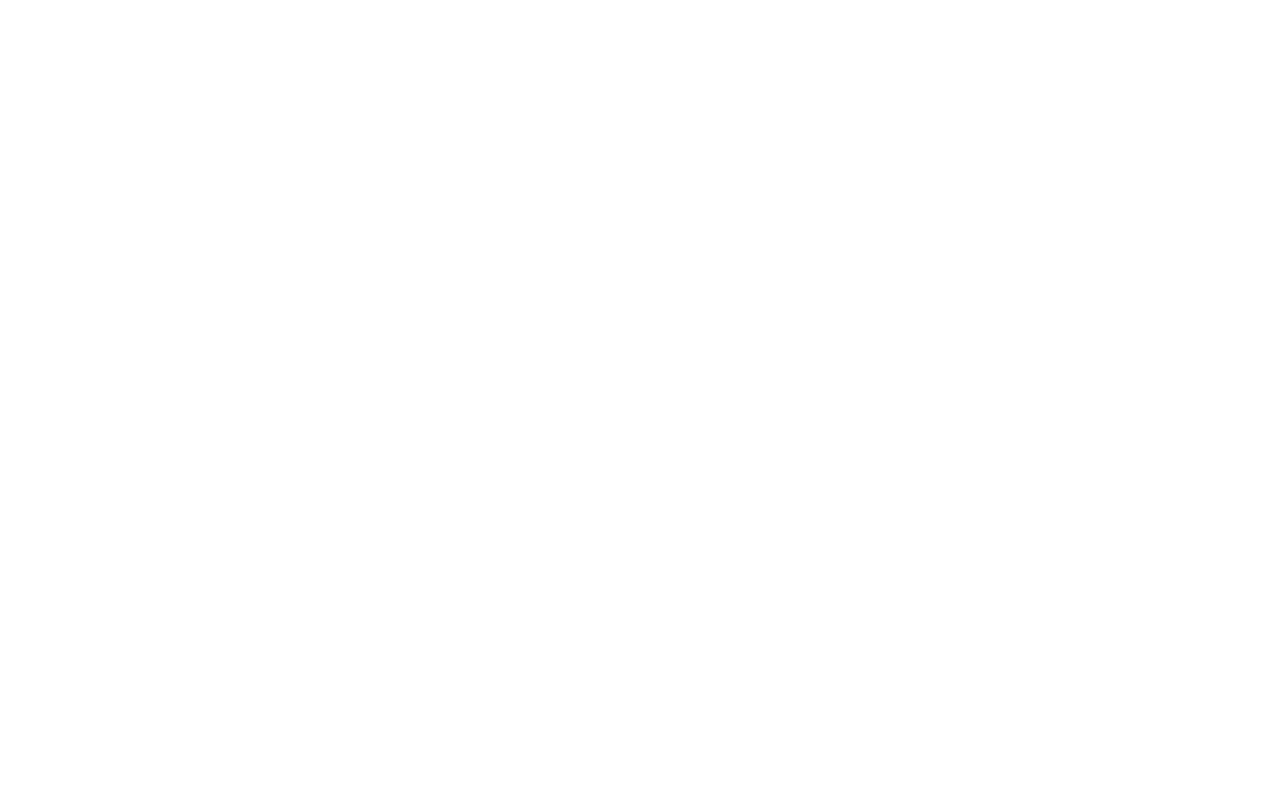
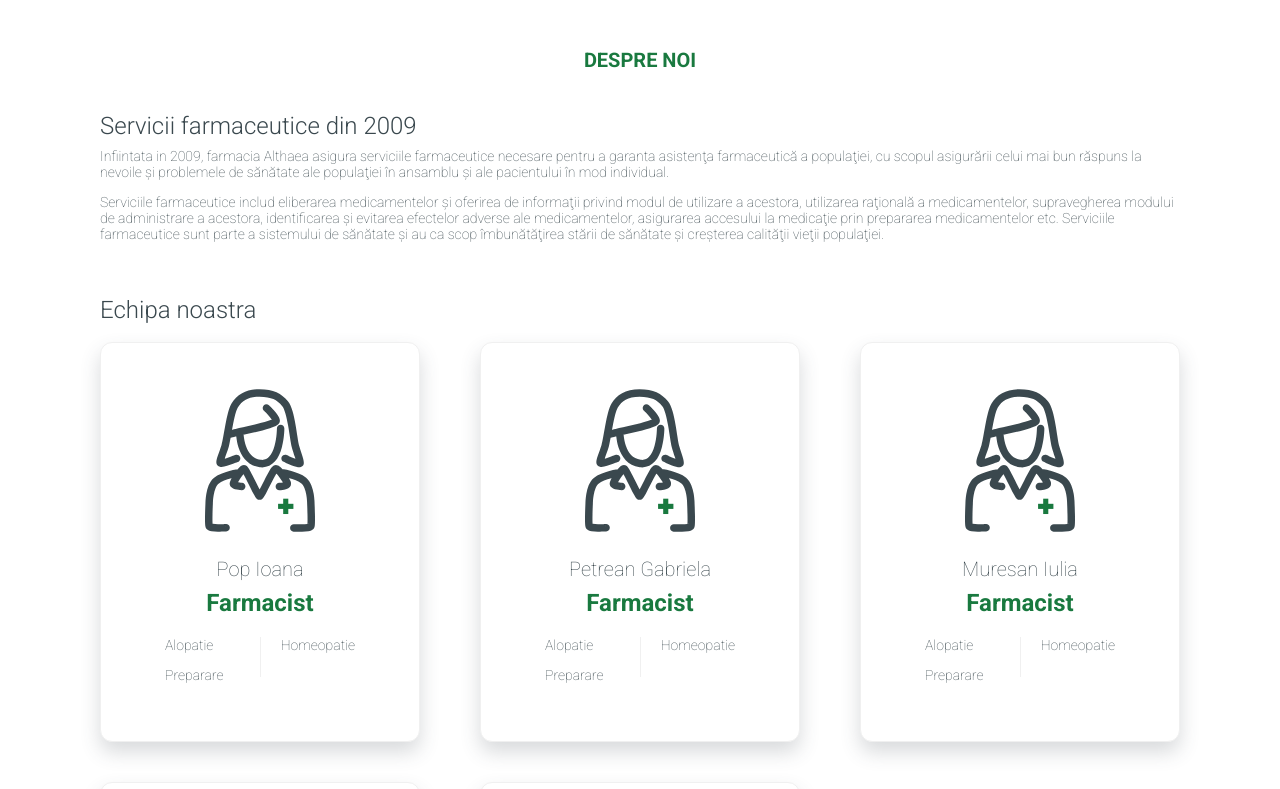
Before and after one commit to muresanalex/althaea-next, a Next.js app: page / in a window 1280 px wide. Shown: the part 571-1360 px from the top of the page. Before the commit the page ends 800 px from the top, so only its background shows below. Built offline with nearby package versions, Linux system fonts and the light colour scheme.

Commit message:
Add about us section

```diff
--- /dev/null
+++ b/components/about/About.js
@@ -0,0 +1,37 @@
+import React from "react";
+import styles from "./About.module.css";
+import team from "../../data/team.json";
+import Card from "../card/Card";
+
+const About = () => (
+  <section id="about-us" className={styles.section}>
+    <h3 className={styles.title}>Despre noi</h3>
+    <section className={styles.subsection}>
+      <h4 className={styles.subtitle}>Servicii farmaceutice din 2009</h4>
+      <p>
+        Infiintata in 2009, farmacia Althaea asigura serviciile farmaceutice
+        necesare pentru a garanta asistenţa farmaceutică a populaţiei, cu scopul
+        asigurării celui mai bun răspuns la nevoile şi problemele de sănătate
+        ale populaţiei în ansamblu şi ale pacientului în mod individual.
+      </p>
+      <p>
+        Serviciile farmaceutice includ eliberarea medicamentelor şi oferirea de
+        informaţii privind modul de utilizare a acestora, utilizarea raţională a
+        medicamentelor, supravegherea modului de administrare a acestora,
+        identificarea şi evitarea efectelor adverse ale medicamentelor,
+        asigurarea accesului la medicaţie prin prepararea medicamentelor etc.
+        Serviciile farmaceutice sunt parte a sistemului de sănătate şi au ca
+        scop îmbunătăţirea stării de sănătate şi creşterea calităţii vieţii
+        populaţiei.
+      </p>
+    </section>
+    <h4 className={styles.subtitle}>Echipa noastra</h4>
+    <div className={styles.cards}>
+      {team.items.map((member) => (
+        <Card key={member.name} {...member} />
+      ))}
+    </div>
+  </section>
+);
+
+export default About;
--- /dev/null
+++ b/components/about/About.module.css
@@ -0,0 +1,51 @@
+.section {
+  max-width: 1080px;
+  margin: 50px auto 0;
+  display: flex;
+  flex-direction: column;
+}
+
+.subsection {
+  margin-bottom: 40px;
+}
+
+.title {
+  color: var(--primary);
+  text-transform: uppercase;
+  align-self: center;
+  margin: 0 0 40px;
+  font-size: 20px;
+  font-weight: 700;
+}
+
+.subtitle {
+  color: var(--grey);
+  font-size: 24px;
+  margin: 0 0 8px;
+  font-weight: 300;
+}
+
+.cards {
+  display: flex;
+  flex-wrap: wrap;
+  justify-content: space-between;
+  margin-top: 10px;
+  padding-bottom: 40px;
+}
+
+.cards::after {
+  content: "";
+  width: 320px;
+}
+
+@media screen and (max-width: 1079px) {
+  .section {
+    padding: 0 20px;
+  }
+
+  .cards {
+    flex-wrap: nowrap;
+    justify-content: space-between;
+    overflow-x: scroll;
+  }
+}
--- /dev/null
+++ b/components/card/Card.js
@@ -0,0 +1,25 @@
+import React from "react";
+import Image from "next/image";
+import styles from "./Card.module.css";
+
+const Card = ({ name, title, attributes }) => (
+  <div className={styles.card}>
+    <Image
+      className={styles.image}
+      src="/pharmacist.svg"
+      alt="ilustratie farmacist"
+      width={110}
+      height={145}
+    />
+    <p className={styles.name}>{name}</p>
+    <p className={styles.title}>{title}</p>
+    <div className={styles.attributes}>
+      {attributes.map((attribute) => (
+        <p key={attribute}>{attribute}</p>
+      ))}
+      <div className={styles.divider} />
+    </div>
+  </div>
+);
+
+export default Card;
--- /dev/null
+++ b/components/card/Card.module.css
@@ -0,0 +1,65 @@
+.card {
+  width: 320px;
+  height: 400px;
+  background-color: white;
+  border: 1px solid var(--light-grey);
+  border-radius: 12px;
+  box-shadow: 0px 10px 20px rgba(58, 72, 78, 0.2);
+  display: flex;
+  flex-direction: column;
+  align-items: center;
+  justify-content: center;
+  margin-bottom: 40px;
+  padding: 0 64px;
+}
+
+.image {
+  margin-bottom: 24px;
+}
+
+.name {
+  margin: 0 0 8px;
+  font-size: 20px;
+}
+
+.title {
+  margin: 0 0 20px;
+  font-size: 24px;
+  font-weight: 700;
+  color: var(--primary);
+}
+
+.attributes {
+  position: relative;
+  display: flex;
+  flex-wrap: wrap;
+  width: 100%;
+}
+
+.attributes p {
+  width: 50%;
+  text-align: left;
+}
+
+.attributes p:nth-child(2n) {
+  text-align: right;
+}
+
+.divider {
+  position: absolute;
+  width: 1px;
+  height: 40px;
+  background-color: var(--light-grey);
+  left: 50%;
+}
+
+@media screen and (max-width: 1079px) {
+  .card {
+    flex: 0 0 320px;
+    margin: 0 60px 0 0;
+  }
+
+  .card:last-child {
+    margin: 0;
+  }
+}
--- a/components/header/Header.js
+++ b/components/header/Header.js
@@ -5,9 +5,9 @@
 import menu from "../../data/menu.json";
 import styles from "./Header.module.css";
 
-
 const DesktopHeader = () => {
   return (
+    <header className={styles.header}>
       <div className="max-width">
         <Link href="/">
           <Image
@@ -21,12 +21,15 @@
           <ul className={styles["header-items"]}>
             {menu.items.map((item) => (
               <li className={styles["header-item"]} key={item.href}>
-              <Link href={item.href}>{item.title}</Link>
+                <Link href={item.href} scroll={false}>
+                  {item.title}
+                </Link>
               </li>
             ))}
           </ul>
         </nav>
       </div>
+    </header>
   );
 };
 
@@ -37,7 +40,7 @@
     setIsHamburgerOpen((state) => !state);
   }
   return (
-    <>
+    <header className={styles["mobile-header"]}>
       <Link href="/">
         <Image
           width={235}
@@ -51,7 +54,12 @@
           <ul className={styles["mobile-header-items"]}>
             {menu.items.map((item) => (
               <li className={styles["mobile-header-item"]} key={item.href}>
-                <Link href={item.href}>{item.title}</Link>
+                <Link
+                  onClick={() => setIsHamburgerOpen(false)}
+                  href={item.href}
+                >
+                  {item.title}
+                </Link>
               </li>
             ))}
           </ul>
@@ -68,16 +76,16 @@
           className={isHamburgerOpen ? styles["bar3-open"] : styles.bar3}
         ></div>
       </button>
-    </>
+    </header>
   );
 };
 
 const Header = ({ isMobileView }) => {
   return (
-    <header className={isMobileView ? styles["mobile-header"] : styles.header}>
+    <>
       {isMobileView && <MobileHeader />}
       {!isMobileView && <DesktopHeader />}
-    </header>
+    </>
   );
 };
 
--- a/components/hero/Hero.module.css
+++ b/components/hero/Hero.module.css
@@ -1,7 +1,7 @@
 .mobile-wrapper {
   background-image: linear-gradient(30deg, var(--grey), var(--primary));
   width: 100%;
-  height: 467px;
+  height: 600px;
 }
 
 .mobile-content {
--- /dev/null
+++ b/data/team.json
@@ -0,0 +1,29 @@
+{
+  "items": [
+    {
+      "name": "Pop Ioana",
+      "title": "Farmacist",
+      "attributes": ["Alopatie", "Homeopatie", "Preparare"]
+    },
+    {
+      "name": "Petrean Gabriela",
+      "title": "Farmacist",
+      "attributes": ["Alopatie", "Homeopatie", "Preparare"]
+    },
+    {
+      "name": "Muresan Iulia",
+      "title": "Farmacist",
+      "attributes": ["Alopatie", "Homeopatie", "Preparare"]
+    },
+    {
+      "name": "Lorem ipsum 1",
+      "title": "Asisten",
+      "attributes": ["Alopatie", "Homeopatie"]
+    },
+    {
+      "name": "Lorem ipsum 2",
+      "title": "Asistent",
+      "attributes": ["Alopatie", "Homeopatie"]
+    }
+  ]
+}
--- a/pages/_app.js
+++ b/pages/_app.js
@@ -1,7 +1,10 @@
 import { Roboto } from "@next/font/google";
 import "../styles/general.css";
 
-const roboto = Roboto({ subsets: ["latin"], weight: ["100", "300", "700"] });
+const roboto = Roboto({
+  subsets: ["latin", "latin-ext"],
+  weight: ["100", "300", "700"],
+});
 
 export default function App({ Component, pageProps }) {
   return (
--- a/pages/index.js
+++ b/pages/index.js
@@ -2,6 +2,7 @@
 import Head from "next/head";
 import Header from "../components/header/Header";
 import Hero from "../components/hero/Hero";
+import About from "../components/about/About";
 
 const MOBILE_VIEW_SCREEN_SIZE = 978;
 
@@ -30,6 +31,7 @@
       <Header isMobileView={isMobileView} />
       <main>
         <Hero isMobileView={isMobileView} />
+        <About />
       </main>
     </>
   );
--- a/styles/general.css
+++ b/styles/general.css
@@ -10,6 +10,7 @@
 body {
   padding: 0;
   margin: 0;
+  scroll-behavior: smooth;
 }
 
 * {
@@ -22,6 +23,13 @@
 
 a {
   text-decoration: none;
+}
+
+p {
+  font-size: 16px;
+  font-weight: 100;
+  color: var(--grey);
+  margin: 0 0 14px;
 }
 
 ul {
@@ -53,3 +61,9 @@
   align-items: center;
   margin: 0 auto;
 }
+
+@media screen and (min-width: 1080px) {
+  p {
+    font-size: 14px;
+  }
+}
```
Also changed, not shown: public/pharmacist.svg (added). Lines whose indentation alone changed are shown as unchanged.
